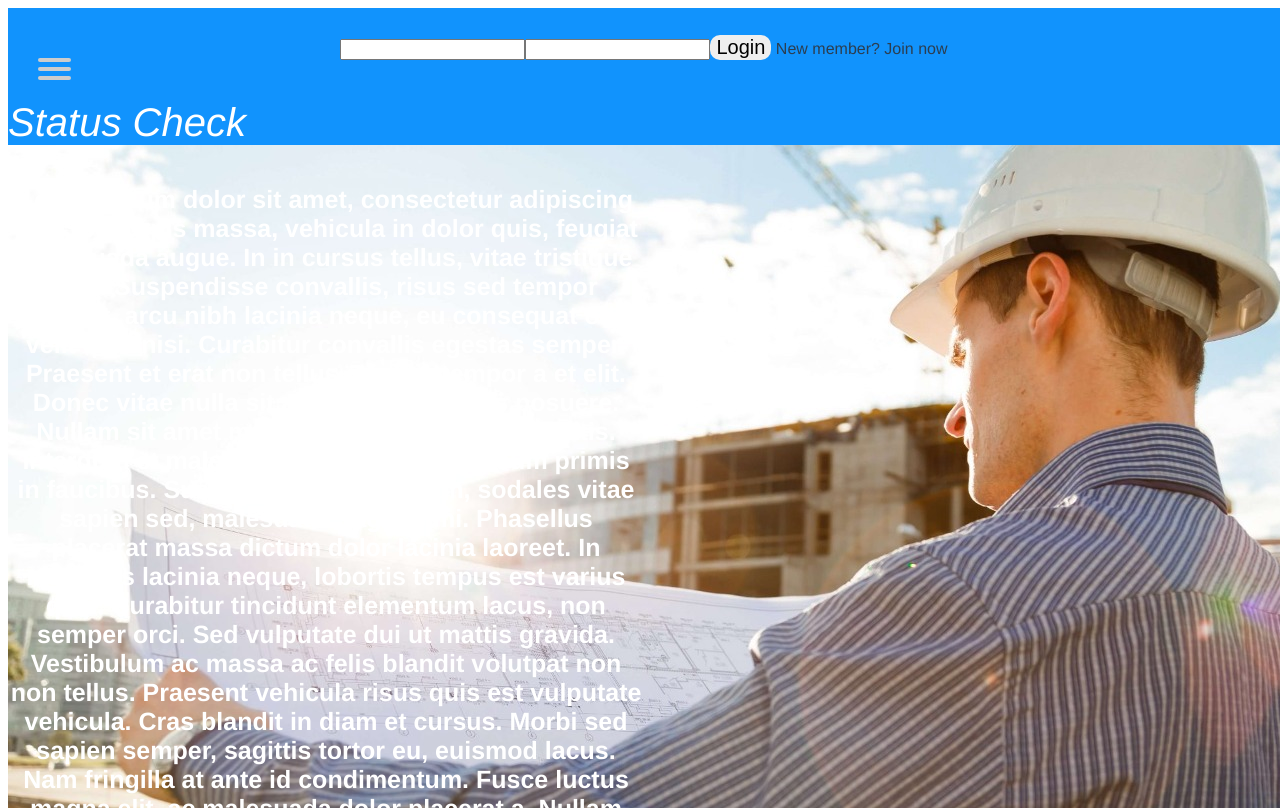
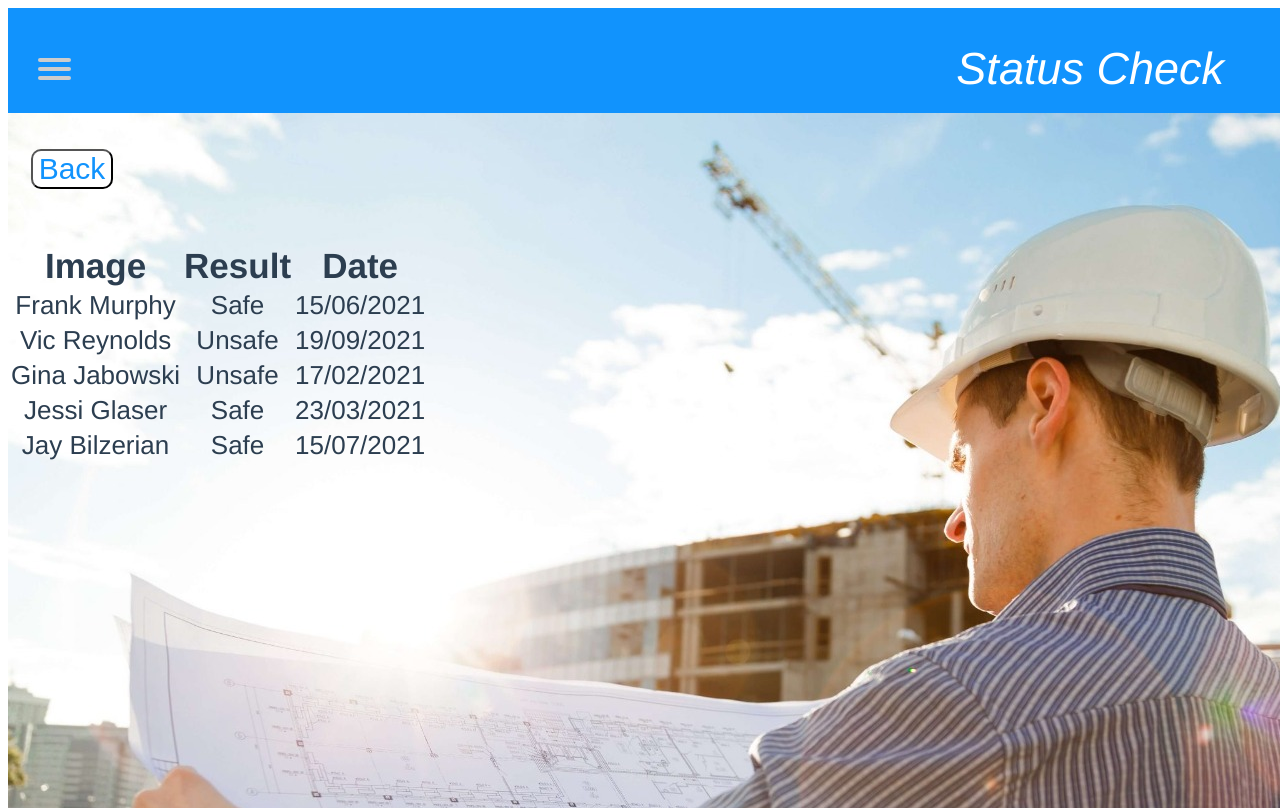
Before and after one commit to ionut-grigore99/proiect_vue, a Vue app: page /history in a window 1280 px wide. Built offline with nearby package versions, Linux system fonts and the light colour scheme.

Commit message:
design table for history

```diff
--- a/src/views/History.vue
+++ b/src/views/History.vue
@@ -24,62 +24,80 @@
           </ul>
         </div>
       </nav>
-      <input v-model="message" />
-      <input v-model="message" />
-      <button id="login" style="border-radius: 10px; font-size: 20px">
-        Login
-      </button>
-      New member? Join now
+
       <p
         style="
           color: white;
-          font-size: 40px;
+          font-size: 45px;
           font-style: italic;
-          text-align: left;
+          text-align: right;
+          margin-right:5%;
+          margin-top:1%;
+          margin-bottom:0%;
+
         "
       >
         Status Check
       </p>
+      <br>
     </div>
-    <!-- <div id="id3"> -->
-    <!-- <img alt="Vue logo" src="../assets/gigi.png" /> -->
-    <h2 id="id2">
-      Lorem ipsum dolor sit amet, consectetur adipiscing elit. Sed turpis massa,
-      vehicula in dolor quis, feugiat malesuada augue. In in cursus tellus,
-      vitae tristique erat. Suspendisse convallis, risus sed tempor placerat,
-      arcu nibh lacinia neque, eu consequat odio velit quis nisi. Curabitur
-      convallis egestas semper. Praesent et erat non tellus congue tempor a et
-      elit. Donec vitae nulla sit amet orci maximus posuere. Nullam sit amet
-      mauris sed dolor lobortis mattis. Interdum et malesuada fames ac ante
-      ipsum primis in faucibus. Suspendisse metus diam, sodales vitae sapien
-      sed, malesuada sagittis mi. Phasellus placerat massa dictum dolor lacinia
-      laoreet. In maximus lacinia neque, lobortis tempus est varius quis.
-      Curabitur tincidunt elementum lacus, non semper orci. Sed vulputate dui ut
-      mattis gravida. Vestibulum ac massa ac felis blandit volutpat non non
-      tellus. Praesent vehicula risus quis est vulputate vehicula. Cras blandit
-      in diam et cursus. Morbi sed sapien semper, sagittis tortor eu, euismod
-      lacus. Nam fringilla at ante id condimentum. Fusce luctus magna elit, ac
-      malesuada dolor placerat a. Nullam non est ornare, malesuada enim nec,
-      posuere quam. Donec ac tortor elementum, volutpat nibh vel, luctus quam.
-      Etiam lacinia scelerisque tellus ac aliquam.
-    </h2>
-    <button
+<div id="id11">
+  <br><br>
+  <button @click="goBack()"
       style="
         font-size: 30px;
         border-radius: 10px;
-        background-color: #1193fd;
-        color: white;
+        background-color: white;
+        color: #1193fd;
+        margin-left:-90%;
       "
     >
-      Analyze picture
+      Back
     </button>
-    <!-- </div> -->
+<br><br><br><br>
+    <table class="table table-striped table-bordered">
+            <thead>
+                <tr>
+                    <th style="font-size:35px">Image</th>
+                    <th style="font-size:35px">Result</th>
+                    <th style="font-size:35px">Date</th>
+                </tr>
+            </thead>
+            <tbody>
+                <tr v-for="user in users" :key="user.id">
+                    <td style="font-size:26px">{{user.firstName}} {{user.lastName}}</td>
+                    <td style="font-size:26px">{{user.email}}</td>
+                    <td style="font-size:26px">{{user.role}}</td>
+                </tr>
+            </tbody>
+        </table>
+</div>
   </div>
 </template>
 
 <script>
 export default {
   name: "Home",
+
+   methods:{
+    goBack() {
+      return this.$router.go(-1);
+    }
+  },
+
+ data() {
+        return {
+            users: [
+                { firstName: 'Frank', lastName: 'Murphy', email: 'Safe', role: '15/06/2021' },
+                { firstName: 'Vic', lastName: 'Reynolds', email: 'Unsafe', role: '19/09/2021' },
+                { firstName: 'Gina', lastName: 'Jabowski', email: 'Unsafe', role: '17/02/2021' },
+                { firstName: 'Jessi', lastName: 'Glaser', email: 'Safe', role: '23/03/2021' },
+                { firstName: 'Jay', lastName: 'Bilzerian', email: 'Safe', role: '15/07/2021' }
+            ]
+        };
+    }
+
+
 };
 </script>
 
@@ -108,12 +126,20 @@ export default {
   border: 1.5em;
 }
 
+#id11 {
+    background-image: url("../assets/gigi.png");
+    overflow: auto;
+    border-top: 0;
+    height: 100%;
+    width: 100%;
+}
+
 .home {
-  background-image: url("../assets/gigi.png");
   position: absolute;
   overflow: auto;
   border-top: 0;
   height: 100%;
+  width: 100%;
 }
 
 body {
```
